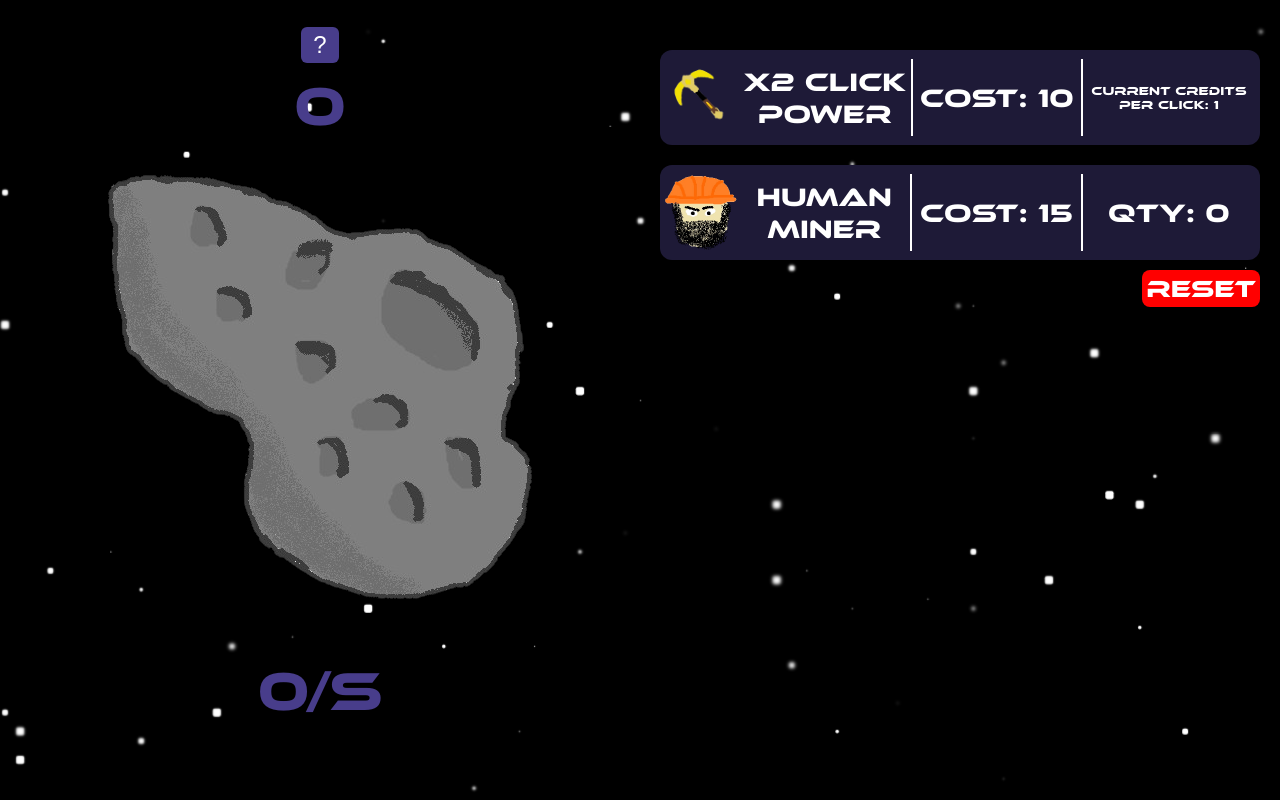
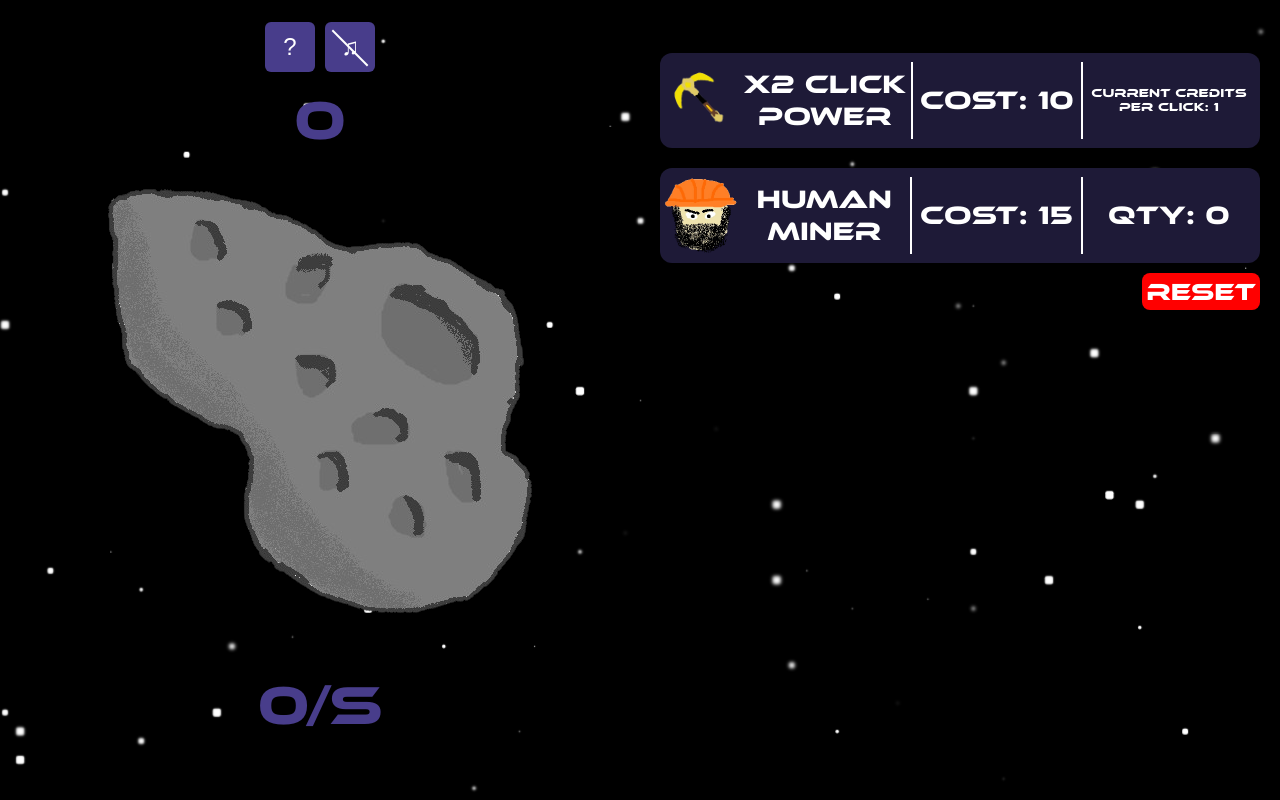
Before and after one commit to JosiahSco/asteroid-inc, a Next.js app: page / in a window 1280 px wide. Built offline with nearby package versions, Linux system fonts and the light colour scheme.

Commit message:
feat: adding mute button

```diff
--- a/app/page.js
+++ b/app/page.js
@@ -22,6 +22,7 @@ export default function Home() {
   let [purchasedUpgrades, setPurchasedUpgrades] = useState([]);
   let [upgrades, setUpgrades] = useState(initialUpgradeState);
   let [explosionPosition, setExplosionPosition] = useState(null);
+  let [muted, setMuted] = useState(true);
 
 
 
@@ -83,16 +84,21 @@ export default function Home() {
     await Tone.start();
     let vol = new Tone.Volume(-12).toDestination();
     let synth = new Tone.Synth().connect(vol);
-    const critNotes = ["C5", "F5"];
-    const noncritNotes = ["C3", "F3"];
-    let noteIndex = Math.floor(Math.random() * critNotes.length);
+
+    if (!muted) {
+      const critNotes = ["C5", "F5"];
+      const noncritNotes = ["C3", "F3"];
+      let noteIndex = Math.floor(Math.random() * critNotes.length);
+      if (crit) {
+        synth.triggerAttackRelease(critNotes[noteIndex], "16n");
+      } else {
+        synth.triggerAttackRelease(noncritNotes[noteIndex], "32n");
+      }
+    }
 
     if (crit) {
       critText();
-      synth.triggerAttackRelease(critNotes[noteIndex], "16n");
       setMoney(prevMoney => prevMoney + clickUpgrade.moneyPerClick * 100);
-    } else {
-      synth.triggerAttackRelease(noncritNotes[noteIndex], "32n");
     }
 
     setTimeout(() => {
@@ -220,6 +226,16 @@ export default function Home() {
     right.scrollTo({top: right.scrollHeight, behavior: 'smooth'});
   }, [unlockedUpgrades.length]);
 
+  const toggleMute = () => {
+    document.getElementById('toggleMute').classList.toggle('muted');
+    if (muted) {
+      Tone.start();
+      setMuted(false);
+    } else {
+      setMuted(true);
+    }
+  }
+
   return (
     <main className="main">
      <div className="spaceBackground"></div>
@@ -233,7 +249,10 @@ export default function Home() {
       <p>Happy Mining!</p>
       <button autoFocus onClick={() => document.getElementById('tutorial').close()}>Close</button>
      </dialog>
-     <button id='openTutorial' onClick={() => document.getElementById('tutorial').showModal()}>?</button>
+     <div>
+      <button id='openTutorial' onClick={() => document.getElementById('tutorial').showModal()}>?</button>
+      <button id='toggleMute' onClick={toggleMute} className='muted'>♫</button>
+     </div>
       <p>{formatNumber(money)}</p>
       { explosionPosition && (
         <img src='/explosion.png'
--- a/app/styles.css
+++ b/app/styles.css
@@ -116,10 +116,6 @@
   cursor: pointer;
 }
 
-.clickCost {
-
-}
-
 #clickUpgrade p{
   width: 30%;
 }
@@ -179,12 +175,28 @@ dialog {
   float: right;
 }
 
-#openTutorial {
+#openTutorial, #toggleMute {
   font-size: 24px;
+  margin: 5px;
   background-color: darkslateblue;
   color: white;
+  width: 50px;
+  height: 50px;
   padding: 4px 12px 4px 12px;
   border-radius: 6px;
+}
+
+#toggleMute.muted::before {
+  content: '';
+  position: absolute;
+  /* top: 50%; */
+  /* left: 0; */
+  width: 2px;
+  height: 50px;
+  /* height: 2px; Set the thickness of the line */
+  background-color: white; /* Set the color of the line */
+  transform: translate(400%, -20%) rotate(-45deg);
+  /* transform: rotate(-45deg); */
 }
 
 @media only screen and (max-width: 768px) {
```
